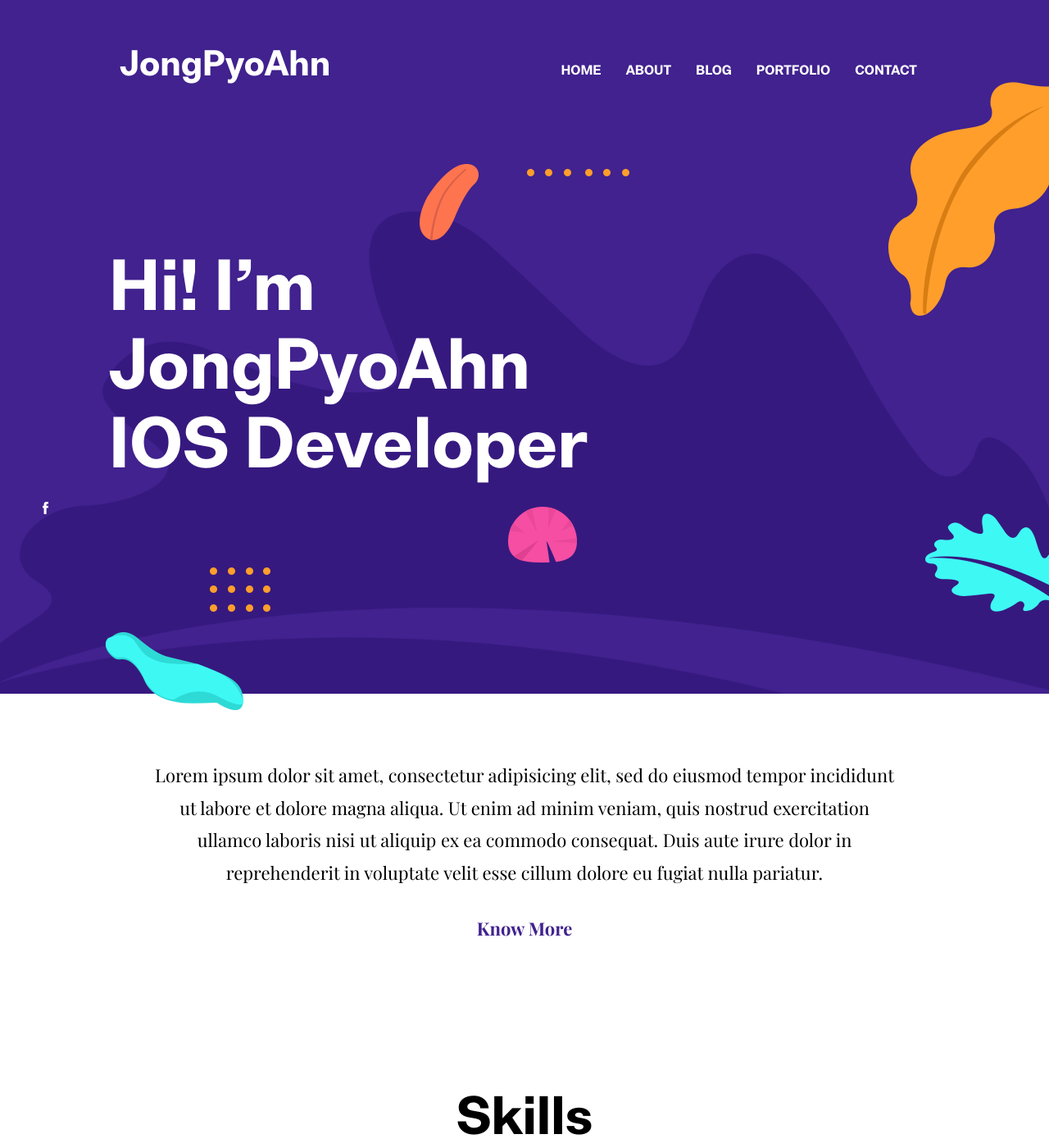
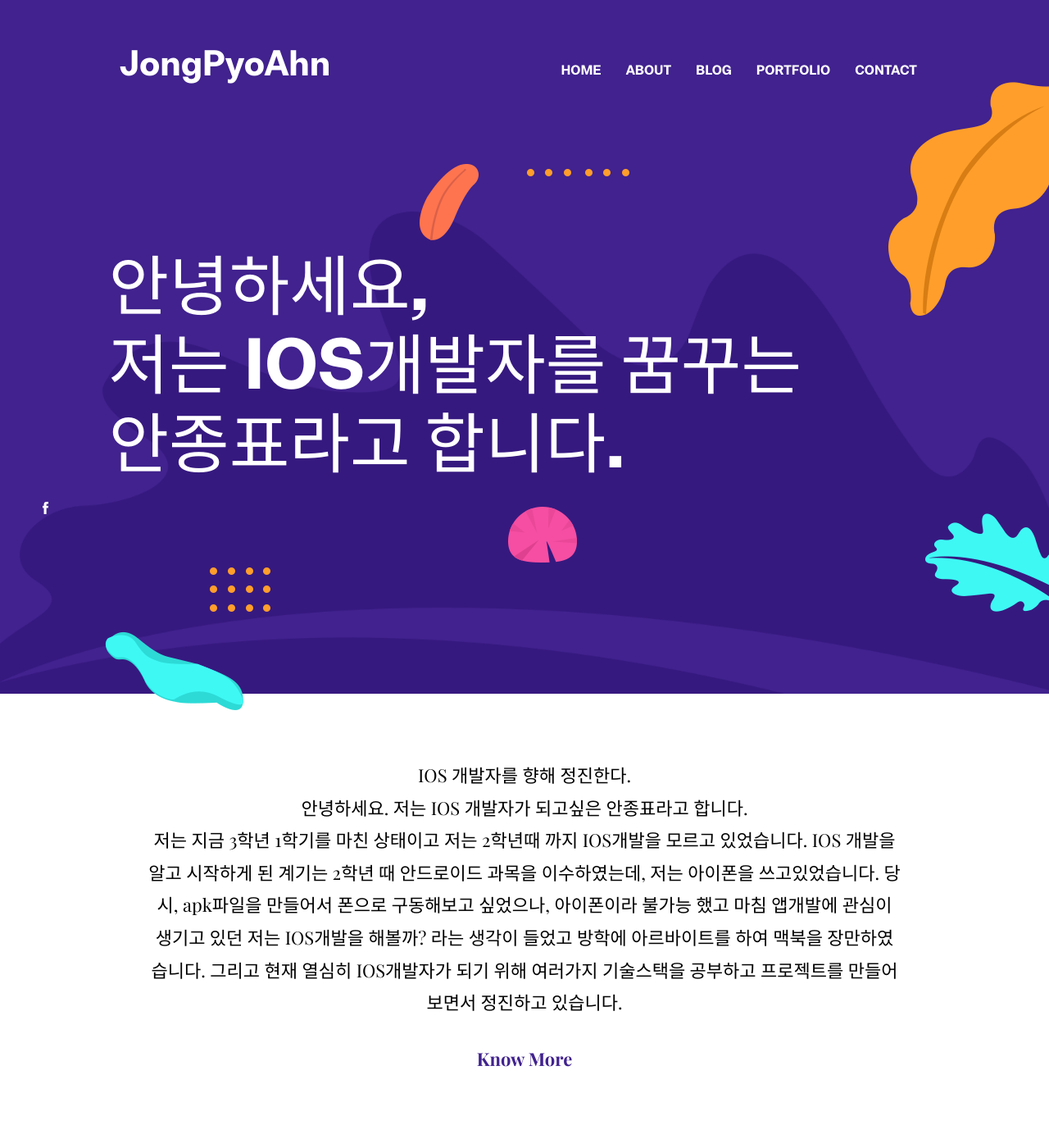
Before and after one commit to JongPyoAhn/JongPyoAhn.github.io, a Jekyll site: the page built from index.html, in a window 1280 px wide and 1400 px high. Shown: the whole window at 82% size. Built offline with Jekyll 4.4.1, drawn with Linux system fonts in a browser that asks for light colours.

Commit message:
ㅇㅇ
ㅇㅇ

```diff
--- a/_data/settings.yml
+++ b/_data/settings.yml
@@ -38,7 +38,7 @@ disqus-identifier: # Add your shortname for Disqus Comment. For example mr-brown
 # Hero Section
 
 hero:
-  hero-title: Hi! I’m <br> JongPyoAhn <br> IOS Developer
+  hero-title: 안녕하세요, <br> 저는 IOS개발자를 꿈꾸는 <br> 안종표라고 합니다.
 
 social:
 - {icon: "ti-facebook", link: "#"}
@@ -52,7 +52,10 @@ social:
 
 # About Section
 blurb:
-  Lorem ipsum dolor sit amet, consectetur adipisicing elit, sed do eiusmod tempor incididunt ut labore et dolore magna aliqua. Ut enim ad minim veniam, quis nostrud exercitation ullamco laboris nisi ut aliquip ex ea commodo consequat. Duis aute irure dolor in reprehenderit in voluptate velit esse cillum dolore eu fugiat nulla pariatur.
+  IOS 개발자를 향해 정진한다. <br>
+  안녕하세요. 저는 IOS 개발자가 되고싶은 안종표라고 합니다. <br>
+  저는 지금 3학년 1학기를 마친 상태이고 저는 2학년때 까지 IOS개발을 모르고 있었습니다. IOS 개발을 알고 시작하게 된 계기는 2학년 때 안드로이드 과목을 이수하였는데, 저는 아이폰을 쓰고있었습니다. 당시, apk파일을 만들어서 폰으로 구동해보고 싶었으나, 아이폰이라 불가능 했고 마침 앱개발에 관심이 생기고 있던 저는 IOS개발을 해볼까? 라는 생각이 들었고 방학에 아르바이트를 하여 맥북을 장만하였습니다. 그리고 현재 열심히 IOS개발자가 되기 위해 여러가지 기술스택을 공부하고 프로젝트를  만들어보면서 정진하고 있습니다.
+
 
 blurb-btn-link: '/about'
 blurb-btn-name: know more
```
